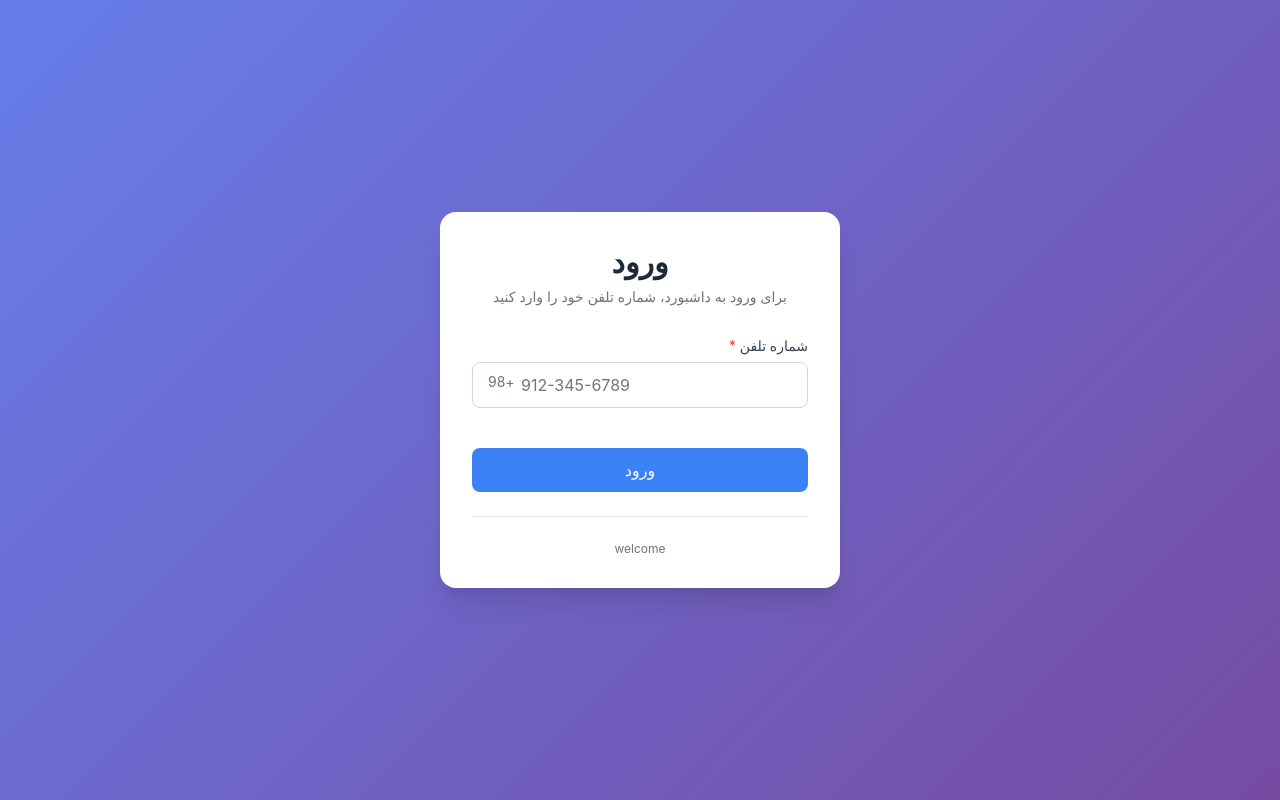
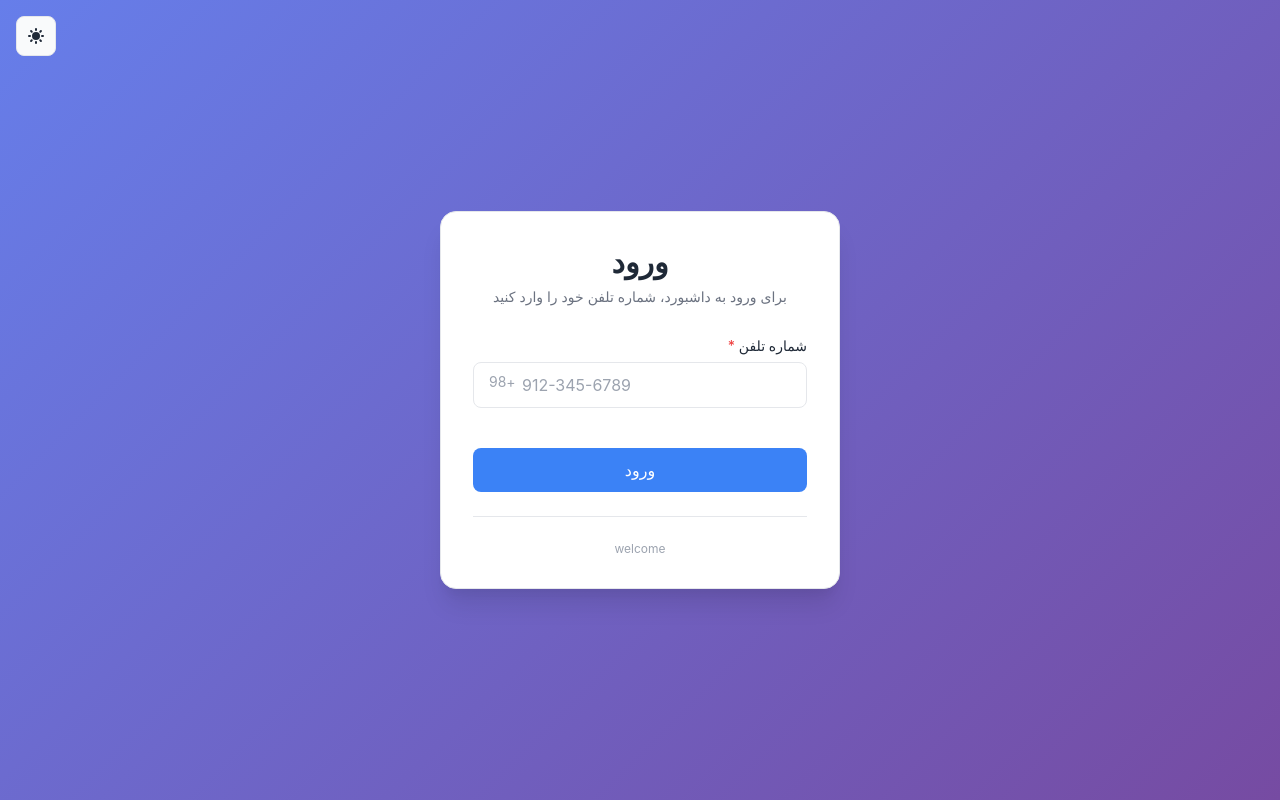
Before and after one commit to selengr/auth-with-phone, a Next.js app: page /auth in a window 1280 px wide. Built offline with nearby package versions, Linux system fonts and the light colour scheme.

Commit message:
Implemeted the dark mode

```diff
--- a/src/app/auth/auth.module.scss
+++ b/src/app/auth/auth.module.scss
@@ -3,28 +3,34 @@
   display: flex;
   align-items: center;
   justify-content: center;
-  background: linear-gradient(135deg, #667eea 0%, #764ba2 100%);
+  background: var(--gradient-auth);
   padding: 1rem;
+  position: relative;
 
   .authCard {
-    background: white;
+    background: var(--bg-primary);
     padding: 2rem;
     border-radius: 1rem;
-    box-shadow: 0 20px 25px -5px rgba(0, 0, 0, 0.1), 0 10px 10px -5px rgba(0, 0, 0, 0.04);
+    box-shadow: var(--shadow-xl);
     width: 100%;
     max-width: 400px;
+    border: 1px solid var(--border-color);
 
     .title {
       font-size: 1.875rem;
       font-weight: 700;
       text-align: center;
-      color: #1f2937;
+      color: var(--text-primary);
       margin-bottom: 0.5rem;
+
+      @media (max-width: 768px) {
+        font-size: 1.5rem;
+      }
     }
 
     .subtitle {
       text-align: center;
-      color: #6b7280;
+      color: var(--text-secondary);
       margin-bottom: 2rem;
       font-size: 0.875rem;
     }
@@ -42,7 +48,7 @@
           left: 1rem;
           top: 50%;
           transform: translateY(-50%);
-          color: #6b7280;
+          color: var(--text-muted);
           font-size: 0.875rem;
           pointer-events: none;
           z-index: 1;
@@ -64,24 +70,18 @@
       text-align: center;
       margin-top: 1.5rem;
       padding-top: 1.5rem;
-      border-top: 1px solid #e5e7eb;
-      color: #6b7280;
+      border-top: 1px solid var(--border-color);
+      color: var(--text-muted);
       font-size: 0.75rem;
     }
+
+    @media (max-width: 768px) {
+      padding: 1.5rem;
+      border-radius: 0.75rem;
+    }
+  }
+
+  @media (max-width: 768px) {
+    padding: 0.5rem;
   }
 }
-
-@media (max-width: 768px) {
-  .authContainer {
-    padding: 0.5rem;
-
-    .authCard {
-      padding: 1.5rem;
-      border-radius: 0.75rem;
-
-      .title {
-        font-size: 1.5rem;
-      }
-    }
-  }
-}
--- a/src/app/globals.css
+++ b/src/app/globals.css
@@ -1,7 +1,54 @@
+:root {
+  --bg-primary: #ffffff;
+  --bg-secondary: #f9fafb;
+  --bg-hover: #f3f4f6;
+  --text-primary: #1f2937;
+  --text-secondary: #6b7280;
+  --text-muted: #9ca3af;
+  --border-color: #e5e7eb;
+  --border-hover: #d1d5db;
+  --accent-primary: #3b82f6;
+  --accent-hover: #2563eb;
+  --accent-light: rgba(59, 130, 246, 0.1);
+  --error-color: #ef4444;
+  --error-light: rgba(239, 68, 68, 0.1);
+  --success-color: #10b981;
+  --shadow-sm: 0 1px 2px 0 rgba(0, 0, 0, 0.05);
+  --shadow-md: 0 4px 6px -1px rgba(0, 0, 0, 0.1), 0 2px 4px -1px rgba(0, 0, 0, 0.06);
+  --shadow-lg: 0 10px 15px -3px rgba(0, 0, 0, 0.1), 0 4px 6px -2px rgba(0, 0, 0, 0.05);
+  --shadow-xl: 0 20px 25px -5px rgba(0, 0, 0, 0.1), 0 10px 10px -5px rgba(0, 0, 0, 0.04);
+  --gradient-auth: linear-gradient(135deg, #667eea 0%, #764ba2 100%);
+  --gradient-dashboard: linear-gradient(135deg, #f5f7fa 0%, #c3cfe2 100%);
+}
+
+[data-theme="dark"] {
+  --bg-primary: #111827;
+  --bg-secondary: #1f2937;
+  --bg-hover: #374151;
+  --text-primary: #f9fafb;
+  --text-secondary: #d1d5db;
+  --text-muted: #9ca3af;
+  --border-color: #374151;
+  --border-hover: #4b5563;
+  --accent-primary: #3b82f6;
+  --accent-hover: #2563eb;
+  --accent-light: rgba(59, 130, 246, 0.2);
+  --error-color: #f87171;
+  --error-light: rgba(248, 113, 113, 0.2);
+  --success-color: #34d399;
+  --shadow-sm: 0 1px 2px 0 rgba(0, 0, 0, 0.3);
+  --shadow-md: 0 4px 6px -1px rgba(0, 0, 0, 0.3), 0 2px 4px -1px rgba(0, 0, 0, 0.2);
+  --shadow-lg: 0 10px 15px -3px rgba(0, 0, 0, 0.3), 0 4px 6px -2px rgba(0, 0, 0, 0.2);
+  --shadow-xl: 0 20px 25px -5px rgba(0, 0, 0, 0.4), 0 10px 10px -5px rgba(0, 0, 0, 0.3);
+  --gradient-auth: linear-gradient(135deg, #1e3a8a 0%, #581c87 100%);
+  --gradient-dashboard: linear-gradient(135deg, #0f172a 0%, #1e293b 100%);
+}
+
 * {
   box-sizing: border-box;
   padding: 0;
   margin: 0;
+  transition: background-color 0.3s ease, border-color 0.3s ease, color 0.3s ease;
 }
 
 html,
@@ -12,11 +59,12 @@ body {
     "Droid Sans", "Helvetica Neue", sans-serif;
   -webkit-font-smoothing: antialiased;
   -moz-osx-font-smoothing: grayscale;
+  transition: background-color 0.3s ease, color 0.3s ease;
 }
 
 body {
-  color: #1f2937;
-  background: #ffffff;
+  color: var(--text-primary);
+  background: var(--bg-primary);
   direction: rtl;
   text-align: right;
 }
--- a/src/app/layout.tsx
+++ b/src/app/layout.tsx
@@ -1,6 +1,8 @@
+import "./globals.css";
 import type { Metadata } from "next";
 import { Geist, Geist_Mono } from "next/font/google";
-import "./globals.css";
+
+import { ThemeProvider } from "@/contexts/Theme"
 
 const geistSans = Geist({
   variable: "--font-geist-sans",
@@ -28,7 +30,7 @@ export default function RootLayout({
       <body
         className={`${geistSans.variable} ${geistMono.variable} antialiased`}
       >
-        {children}
+         <ThemeProvider>{children}</ThemeProvider>
       </body>
     </html>
   );
--- /dev/null
+++ b/src/components/ThemeToggle/ThemeToggle.module.scss
@@ -0,0 +1,58 @@
+.themeToggle {
+    position: relative;
+    display: inline-flex;
+    align-items: center;
+    justify-content: center;
+    width: 2.5rem;
+    height: 2.5rem;
+    border: none;
+    border-radius: 0.5rem;
+    cursor: pointer;
+    transition: all 0.2s ease-in-out;
+    background-color: var(--bg-secondary);
+    color: var(--text-primary);
+    border: 1px solid var(--border-color);
+
+    &:hover {
+      background-color: var(--bg-hover);
+      transform: scale(1.05);
+
+      .icon {
+        transform: rotate(360deg);
+      }
+    }
+
+    &:active {
+      transform: scale(0.95);
+    }
+
+    .icon {
+      width: 1.25rem;
+      height: 1.25rem;
+      transition: all 0.3s ease-in-out;
+
+      @media (max-width: 768px) {
+        width: 1rem;
+        height: 1rem;
+      }
+    }
+
+    @media (max-width: 768px) {
+      width: 2.25rem;
+      height: 2.25rem;
+    }
+  }
+
+
+
+  .themeToggleContainer {
+    position: absolute;
+    top: 1rem;
+    left: 1rem;
+    z-index: 10;
+
+    @media (max-width: 768px) {
+      top: 0.5rem;
+      left: 0.5rem;
+    }
+  }
--- /dev/null
+++ b/src/components/ThemeToggle/ThemeToggle.tsx
@@ -0,0 +1,34 @@
+"use client"
+
+import type React from "react"
+import { useTheme } from "@/contexts/Theme"
+import styles from "./ThemeToggle.module.scss"
+
+const ThemeToggle: React.FC = () => {
+  const { theme, toggleTheme } = useTheme()
+
+  return (
+    <button
+      onClick={toggleTheme}
+      className={styles.themeToggle}
+      aria-label={theme === "light" ? "Switch to dark mode" : "Switch to light mode"}
+      title={theme === "light" ? "حالت تاریک" : "حالت روشن"}
+    >
+      {theme === "light" ? (
+        <svg className={styles.icon} fill="currentColor" viewBox="0 0 20 20">
+          <path
+            fillRule="evenodd"
+            d="M10 2a1 1 0 011 1v1a1 1 0 11-2 0V3a1 1 0 011-1zm4 8a4 4 0 11-8 0 4 4 0 018 0zm-.464 4.95l.707.707a1 1 0 001.414-1.414l-.707-.707a1 1 0 00-1.414 1.414zm2.12-10.607a1 1 0 010 1.414l-.706.707a1 1 0 11-1.414-1.414l.707-.707a1 1 0 011.414 0zM17 11a1 1 0 100-2h-1a1 1 0 100 2h1zm-7 4a1 1 0 011 1v1a1 1 0 11-2 0v-1a1 1 0 011-1zM5.05 6.464A1 1 0 106.465 5.05l-.708-.707a1 1 0 00-1.414 1.414l.707.707zm1.414 8.486l-.707.707a1 1 0 01-1.414-1.414l.707-.707a1 1 0 011.414 1.414zM4 11a1 1 0 100-2H3a1 1 0 000 2h1z"
+            clipRule="evenodd"
+          />
+        </svg>
+      ) : (
+        <svg className={styles.icon} fill="currentColor" viewBox="0 0 20 20">
+          <path d="M17.293 13.293A8 8 0 016.707 2.707a8.001 8.001 0 1010.586 10.586z" />
+        </svg>
+      )}
+    </button>
+  )
+}
+
+export default ThemeToggle
--- a/src/components/ui/Button/Button.module.scss
+++ b/src/components/ui/Button/Button.module.scss
@@ -18,13 +18,13 @@
   }
 
   &.primary {
-      background-color: #3b82f6;
+    background-color: var(--accent-primary);
     color: white;
 
     &:hover:not(:disabled) {
-        background-color: #2563eb;
+      background-color: var(--accent-hover);
       transform: translateY(-1px);
-        box-shadow: 0 4px 12px rgba(59, 130, 246, 0.4);
+      box-shadow: 0 4px 12px var(--accent-light);
     }
 
     &:active:not(:disabled) {
@@ -33,13 +33,13 @@
   }
 
   &.secondary {
-      background-color: #f3f4f6;
-      color: #374151;
-      border: 1px solid #d1d5db;
+    background-color: var(--bg-secondary);
+    color: var(--text-primary);
+    border: 1px solid var(--border-color);
 
     &:hover:not(:disabled) {
-        background-color: #e5e7eb;
-        border-color: #9ca3af;
+      background-color: var(--bg-hover);
+      border-color: var(--border-hover);
     }
   }
 
@@ -63,7 +63,6 @@
   &.fullWidth {
     width: 100%;
   }
-  }
 
   @keyframes spin {
     to {
@@ -72,7 +71,6 @@
   }
 
   @media (max-width: 768px) {
-    .button {
     padding: 0.625rem 1.25rem;
     font-size: 0.875rem;
     min-height: 2.5rem;
--- a/src/components/ui/Input/Input.module.scss
+++ b/src/components/ui/Input/Input.module.scss
@@ -6,57 +6,58 @@
   .label {
     font-size: 0.875rem;
     font-weight: 500;
-      color: #374151;
+    color: var(--text-primary);
     margin-bottom: 0.5rem;
 
     &.required::after {
       content: " *";
-        color: #ef4444;
+      color: var(--error-color);
     }
   }
 
   .input {
     padding: 0.75rem 1rem;
-      border: 1px solid #d1d5db;
+    border: 1px solid var(--border-color);
     border-radius: 0.5rem;
     font-size: 1rem;
     transition: all 0.2s ease-in-out;
-      background-color: white;
+    background-color: var(--bg-primary);
+    color: var(--text-primary);
 
     &:focus {
       outline: none;
-        border-color: #3b82f6;
-        box-shadow: 0 0 0 3px rgba(59, 130, 246, 0.1);
+      border-color: var(--accent-primary);
+      box-shadow: 0 0 0 3px var(--accent-light);
     }
 
     &.error {
-        border-color: #ef4444;
+      border-color: var(--error-color);
 
       &:focus {
-          border-color: #ef4444;
-          box-shadow: 0 0 0 3px rgba(239, 68, 68, 0.1);
+        border-color: var(--error-color);
+        box-shadow: 0 0 0 3px var(--error-light);
       }
     }
 
     &:disabled {
-        background-color: #f9fafb;
-        color: #6b7280;
+      background-color: var(--bg-secondary);
+      color: var(--text-muted);
       cursor: not-allowed;
+    }
+
+    &::placeholder {
+      color: var(--text-muted);
+    }
+
+    @media (max-width: 768px) {
+      padding: 0.625rem 0.875rem;
+      font-size: 0.875rem;
     }
   }
 
   .errorMessage {
-      color: #ef4444;
+    color: var(--error-color);
     font-size: 0.875rem;
     margin-top: 0.25rem;
   }
 }
-
-  @media (max-width: 768px) {
-    .inputContainer {
-      .input {
-        padding: 0.625rem 0.875rem;
-        font-size: 0.875rem;
-      }
-    }
-  }
--- /dev/null
+++ b/src/contexts/Theme.tsx
@@ -0,0 +1,64 @@
+"use client"
+
+import type React from "react"
+import styles from "@/components/ThemeToggle/ThemeToggle.module.scss"
+import ThemeToggle from "@/components/ThemeToggle/ThemeToggle"
+import { createContext, useContext, useEffect, useState } from "react"
+
+type Theme = "light" | "dark"
+
+interface ThemeContextType {
+  theme: Theme
+  toggleTheme: () => void
+}
+
+const ThemeContext = createContext<ThemeContextType | undefined>(undefined)
+
+export const useTheme = () => {
+  const context = useContext(ThemeContext)
+  if (context === undefined) {
+    throw new Error("useTheme must be used within a ThemeProvider")
+  }
+  return context
+}
+
+interface ThemeProviderProps {
+  children: React.ReactNode
+}
+
+export const ThemeProvider: React.FC<ThemeProviderProps> = ({ children }) => {
+  const [theme, setTheme] = useState<Theme>("light")
+  const [mounted, setMounted] = useState(false)
+
+  useEffect(() => {
+    setMounted(true)
+    const savedTheme = localStorage.getItem("theme") as Theme
+    if (savedTheme) {
+      setTheme(savedTheme)
+    } else {
+      const systemTheme = window.matchMedia("(prefers-color-scheme: dark)").matches ? "dark" : "light"
+      setTheme(systemTheme)
+    }
+  }, [])
+
+  useEffect(() => {
+    if (mounted) {
+      localStorage.setItem("theme", theme)
+      document.documentElement.setAttribute("data-theme", theme)
+    }
+  }, [theme, mounted])
+
+  const toggleTheme = () => {
+    setTheme((prevTheme) => (prevTheme === "light" ? "dark" : "light"))
+  }
+
+  if (!mounted) {
+    return null
+  }
+
+  return <ThemeContext.Provider value={{ theme, toggleTheme }}>
+      <div className={styles.themeToggleContainer}>
+        <ThemeToggle />
+      </div>
+      {children}</ThemeContext.Provider>
+}
```
Also changed, not shown: src/app/dashboard/dashboard.module.scss (+44 -50 lines). Lines whose indentation alone changed are shown as unchanged.
